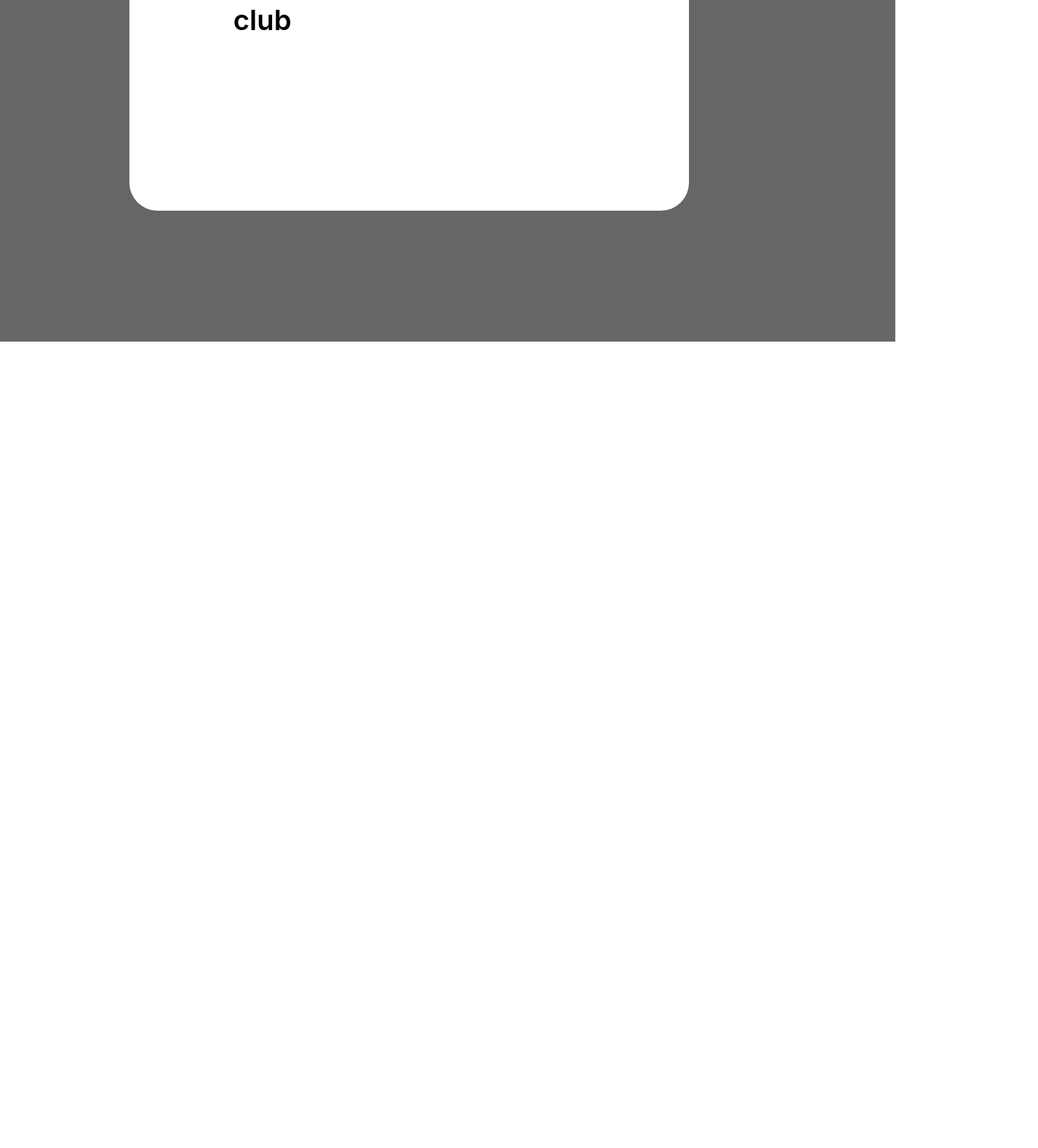
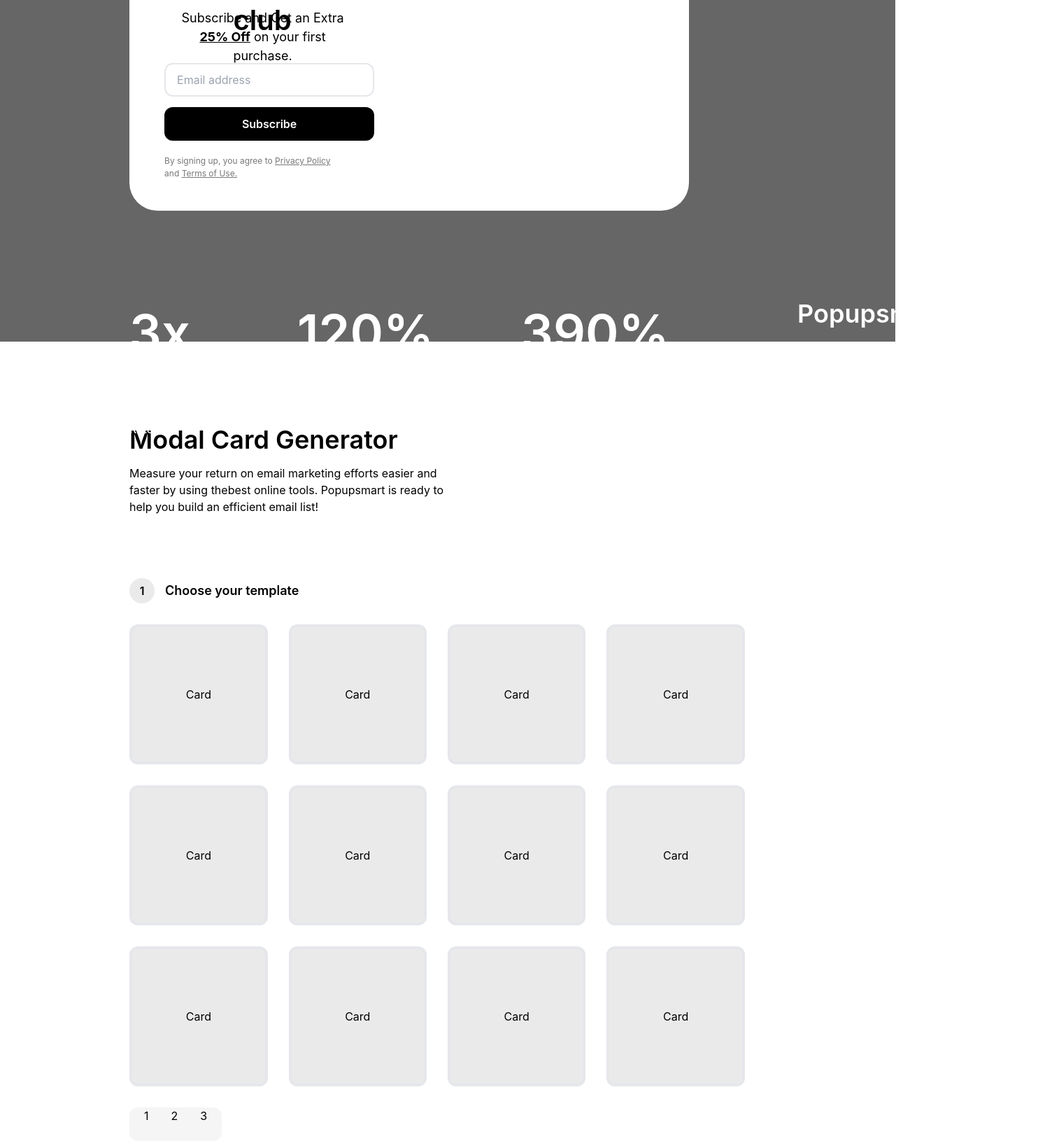
Before and after one commit to mertaytuggok/PopupSmartCase, a React (Create React App) app: page / in a window 1280 px wide. Shown: the part 840-2480 px from the top of the page at 70% size, 1484 px wide, since content can reach past the window. Before the commit the page ends 1328 px from the top, so only its background shows below. Built offline with nearby package versions, Linux system fonts and the light colour scheme.

Commit message:
Template select

```diff
--- a/src/Components/MainModalCard/MainModalCard.js
+++ b/src/Components/MainModalCard/MainModalCard.js
@@ -3,34 +3,179 @@ import { Capmer } from '../../Assets/Camper/Capmer'
 
 const MainModalCard = () => {
   return (
+    <>
     <div className='
     w-[800px]
     h-[468px]
     bg-white
     mt-[90px]
-    rounded-[40px]
-    '>
-        <div className='
+    rounded-[40px]'>
+      <div className='
+            pt-[45px]'>
+        <div className='ml-[147px]'>
+          <Capmer />
+        </div>
 
-            pt-[45px]
-            '>
-                <div className='ml-[147px]'>
-                <Capmer  />
-                </div>
-
-            <p className='
+        <p className='
             mt-[32px]
             ml-[67px]
             w-[246px]
             h-[54px]
             font-semibold
-            font-Poppins
             text-[40px]
+            leading-[54px]
+            text-center '>
+          Join the club
+        </p>
+        <p className='
+        mt-[10px]
+        w-[267px]
+        h-[48px]
+        ml-[57px]
+        text-[18px]
+        text-center
+        font-normal
+        '>Subscribe and Get an Extra <br/><b className='underline'>25% Off</b> on your first purchase.
+        </p>
+        <input
+          type='mail'
+          placeholder='Email address'
+          className='
+          w-[300px]
+          h-[48px]
+          mt-[30px]
+          ml-[50px]
+          p-4
+          rounded-[12px]
+          border-2
+          border-gray
+          bg-[#FFFFFF]
+          '
+        />
+        <div>
+          <button
+            className='
+           w-[300px]
+           h-[48px]
+           mt-[15px]
+           ml-[50px]
+           bg-black
+           text-white
+           rounded-[12px]
+           text-[16px]
+           font-semibold
+           text-center'>
+            Subscribe
+          </button>
+          <p className='
+          w-[250px]
+          h-[36px]
+          mt-[20px]
+          ml-[50px]
+          font-normal
+          text-[12px]
+          text-[#777777]'>
+          By signing up, you agree to <b className='underline font-normal'>Privacy Policy</b> and <b className='underline font-normal'>Terms of Use.</b>
+          </p>
+        </div>
+      </div>
 
-            leading-[54px]
-            text-center '>Join the club</p>
-        </div>
+
+
     </div>
+    <div>
+    <div className='flex flex-row'>
+      <p className='
+      flex
+      flex-row
+    w-[80px]
+    h-[80px]
+    font-semibold
+    text-[72px]
+    text-[#FFFFFF]
+    mt-[120px]
+    '>3x</p>
+    <p className='
+      flex
+      flex-row
+    w-[80px]
+    h-[80px]
+    font-semibold
+    text-[72px]
+    text-[#FFFFFF]
+    mt-[120px]
+    ml-[160px]
+    mr-[120px]
+    '>
+      120%
+    </p>
+    <p className='
+      flex
+      flex-row
+    w-[80px]
+    h-[80px]
+    font-semibold
+    text-[72px]
+    text-[#FFFFFF]
+    mt-[120px]
+    ml-[120px]
+    mr-[120px]
+    '>
+      390%
+    </p>
+    <p className='
+    flex
+    flex-row
+  w-[344px]
+  h-[132px]
+  font-semibold
+  text-[36px]
+  text-[#FFFFFF]
+  mt-[120px]
+  ml-[195px]
+    '>Popupsmart meets all your business needs.</p>
+      </div>
+      <div className='flex flex-row'>
+        <p className='
+         flex
+         flex-row
+       w-[119px]
+       h-[44px]
+       font-medium
+       text-[16px]
+       text-[#FFFFFF]
+        '>Increase Conversion Rate
+        </p>
+        <p className='
+         flex
+         flex-row
+       w-[87  px]
+       h-[44px]
+       font-medium
+       text-[16px]
+       text-[#FFFFFF]
+       ml-[120px]
+       mr-[200px]
+        '>Email Subscribers
+        </p>
+
+        <p className='
+         flex
+         flex-row
+        w-[115px]
+         h-[44px]
+         font-medium
+         text-[16px]
+         text-[#FFFFFF]
+         mr-[195px]
+        '>More Customer Engagement
+        </p>
+
+
+      </div>
+      </div>
+    </>
+
   )
 }
 
--- /dev/null
+++ b/src/Components/ModalCardGenerator/Appearance.js
@@ -0,0 +1,23 @@
+import React from 'react'
+
+const Appearance = () => {
+  return (
+    <div>
+        <div className=' mt-[90px] flex flex-row '>
+        <div className='w-[36px] h-[36px] bg-[#EAEAEA] rounded-full'>
+          <p className='mt-[6px] font-semibold text-[16px] text-black text-center justify-center '>
+            2
+          </p>
+        </div>
+        <p className='font-normal    w-[264px] h-[36px] text-[18px] leading-9 not-italic ml-[15px]' >
+      <b>Appearance</b> (Size, colors, logo)
+        </p>
+      </div>
+
+
+      <p className=' w-[28px] h-[18px] font-normal text-[14px] text-black mt-[30px]  '>Size</p>
+    </div>
+  )
+}
+
+export default Appearance
--- /dev/null
+++ b/src/Components/ModalCardGenerator/ModalCardGenerator.js
@@ -0,0 +1,39 @@
+import React from 'react'
+import TemplateSelect from './TemplateSelect'
+
+const ModalCardGenerator = () => {
+    return (
+        <div className='
+    bg-white
+    mt-[90px]
+    '>
+            <div>
+                <p className='
+        w-[389px]
+        h-[48px]
+        font-semibold
+        text-[36px]
+        text-black
+        '>Modal Card Generator</p>
+                <p className='
+            w-[459px]
+            h-[72px]
+            font-normal
+            text-[16px]
+            leading-6
+            mt-[15px]
+            '>
+                    Measure your return on email marketing efforts easier and
+                    faster by using thebest online tools. Popupsmart is ready to
+                    help you build an efficient email list!
+                </p>
+            </div>
+            <div>
+                <TemplateSelect/>
+            </div>
+
+        </div>
+    )
+}
+
+export default ModalCardGenerator
--- /dev/null
+++ b/src/Components/ModalCardGenerator/TemplateSelect.js
@@ -0,0 +1,83 @@
+import React from 'react'
+
+const TemplateSelect = () => {
+  return (
+    <div>
+      <div className=' mt-[90px] flex flex-row '>
+        <div className='w-[36px] h-[36px] bg-[#EAEAEA] rounded-full'>
+          <p className='mt-[6px] font-semibold text-[16px] text-black text-center justify-center '>
+            1
+          </p>
+        </div>
+        <p className=' w-[194px] h-[36px] font-semibold text-[18px] leading-9 not-italic ml-[15px]' >
+          Choose your template
+        </p>
+      </div>
+
+
+
+      <div className='mt-[30px] flex flex-row justify-center'>
+        <button className='w-[276px] h-[200px] bg-[#EAEAEA] border-4 rounded-xl mr-[30px] justify-center '>
+          Card
+        </button>
+        <button className=' w-[276px] h-[200px]  bg-[#EAEAEA] border-4 rounded-xl mr-[30px] justify-center '>
+          Card
+        </button>
+        <button className=' w-[276px] h-[200px] bg-[#EAEAEA] border-4 rounded-xl mr-[30px] justify-center'>
+          Card
+        </button>
+        <button className=' w-[276px] h-[200px] bg-[#EAEAEA] border-4 rounded-xl mr-[30px] justify-center '>
+          Card
+        </button>
+      </div>
+
+
+
+      <div className=' mt-[30px] flex flex-row justify-center'>
+        <button className=' w-[276px] h-[200px] bg-[#EAEAEA] border-4 rounded-xl mr-[30px] justify-center '>
+          Card
+        </button>
+        <button className=' w-[276px] h-[200px] bg-[#EAEAEA] border-4 rounded-xl mr-[30px] justify-center '>
+          Card
+        </button>
+        <button className=' w-[276px] h-[200px] bg-[#EAEAEA] border-4 rounded-xl mr-[30px] justify-center '>
+          Card
+        </button>
+        <button className='  w-[276px] h-[200px] bg-[#EAEAEA] border-4 rounded-xl mr-[30px] justify-center '>
+          Card
+        </button>
+      </div>
+
+
+
+      <div className=' mt-[30px] flex flex-row justify-center'>
+        <button className=' w-[276px] h-[200px] bg-[#EAEAEA] border-4 rounded-xl mr-[30px] justify-center '>
+          Card
+        </button>
+        <button className='w-[276px] h-[200px] bg-[#EAEAEA] border-4 rounded-xl mr-[30px] justify-center '>
+          Card
+        </button>
+        <button className='w-[276px] h-[200px] bg-[#EAEAEA] border-4 rounded-xl mr-[30px] justify-center '>
+          Card
+        </button>
+        <button className='w-[276px] h-[200px]  bg-[#EAEAEA] border-4  rounded-xl  mr-[30px] justify-center '>
+          Card
+        </button>
+      </div>
+
+
+
+    <div className=' mt-[30px]  flex flex-row  ' >
+      <div className=' w-[132px] h-[48px] bg-[#F5F5F5] rounded-xl space-x-8 justify-center text-center '>
+        <button>1</button>
+        <button>2</button>
+        <button>3</button>
+      </div>
+    </div>
+    </div>
+
+
+  )
+}
+
+export default TemplateSelect
--- a/src/Components/mainText/MainText.js
+++ b/src/Components/mainText/MainText.js
@@ -59,7 +59,6 @@ const MainText = () => {
                 w-[130px]
                 h-[16px]
                 ml-[12px]
-                font-Poppins
                 text-[13px]
                 font-normal
                 leading-[16px]
@@ -77,7 +76,6 @@ const MainText = () => {
                 w-[130px]
                 h-[16px]
                 ml-[12px]
-                font-Poppins
                 text-[13px]
                 font-normal
                 leading-[16px]
@@ -95,7 +93,6 @@ const MainText = () => {
                 w-[157px]
                 h-[16px]
                 ml-[12px]
-                font-Poppins
                 text-[13px]
                 font-normal
                 leading-[16px]
--- a/src/Screen/LandingPage/LandingPage.js
+++ b/src/Screen/LandingPage/LandingPage.js
@@ -2,16 +2,17 @@ import React from 'react'
 import Header from '../../Components/Header/Header'
 import MainModalCard from '../../Components/MainModalCard/MainModalCard'
 import MainText from '../../Components/mainText/MainText'
+import Appearance from '../../Components/ModalCardGenerator/Appearance'
+import ModalCardGenerator from '../../Components/ModalCardGenerator/ModalCardGenerator'
 
 const LandingPage = () => {
     return (
         <div className='
             w-[100%]
-
-
+             '>
+                <div className='
                     bg-gradient-to-t
-        from-[#E3F2F7] '>
-            <div className='
+                    from-[#E3F2F7]
                     min-h-screen
                     pt-[23px]
                     pl-[14.46%]
@@ -26,14 +27,23 @@ const LandingPage = () => {
                     pl-[14.46%]
                     pr-[14.46%]
                     bg-[#666666]'>
-
                 <div className='
                     mt-[-30vh]
                     rounded-[40px]
                     absolute'>
                     <MainModalCard />
-
                 </div>
+            </div>
+                <div className='
+                    w-[100%]
+                    pt-[23px]
+                    pl-[14.46%]
+                    pr-[14.46%]
+                    '>
+                    <ModalCardGenerator/>
+                </div>
+                <div className='w-[100%] pt-[23px] pl-[14.46%] pr-[14.46%]'>
+                    <Appearance/>
                 </div>
 
         </div>
--- a/src/index.css
+++ b/src/index.css
@@ -8,6 +8,6 @@ body {
 }
 
 code {
-  font-family: source-code-pro, Menlo, Monaco, Consolas, 'Courier New',
-    monospace;
+  font-family: 'Inter', sans-serif;
+  font-family: 'Poppins', sans-serif;
 }
--- a/src/index.js
+++ b/src/index.js
@@ -3,6 +3,7 @@ import ReactDOM from 'react-dom/client';
 import './index.css';
 import App from './App';
 import reportWebVitals from './reportWebVitals';
+
 
 const root = ReactDOM.createRoot(document.getElementById('root'));
 root.render(
```
Also changed, not shown: public/index.html (+8 -4 lines), src/App.css (+0 -35 lines), src/Components/Header/Header.js (+3 -5 lines). Lines whose indentation alone changed are shown as unchanged.
